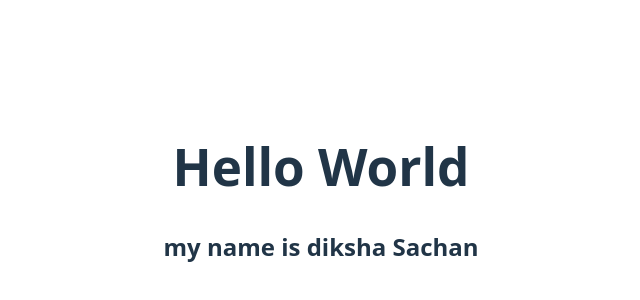
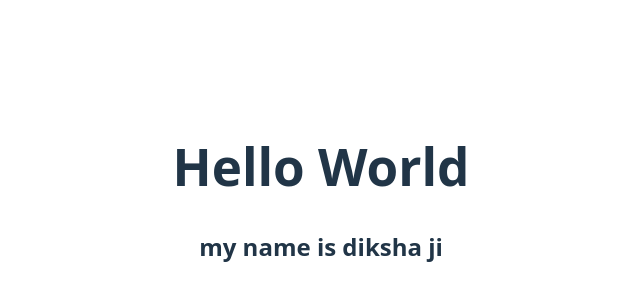
Before and after one commit to DikshaTiwari9264/newProject, a React (Vite) app: page / in a window 1280 px wide. Shown: the part 206-506 px from the top of the page, without its empty margins (319-959 px from the left). Built offline with nearby package versions, Linux system fonts and the light colour scheme.

Commit message:
name changes done

```diff
--- a/src/App.jsx
+++ b/src/App.jsx
@@ -4,7 +4,7 @@ function App() {
   return (
     <>
       <h1> Hello World </h1>
-      <h2>my name is diksha Sachan</h2>
+      <h2>my name is diksha ji </h2>
     </>
   );
 }
```
